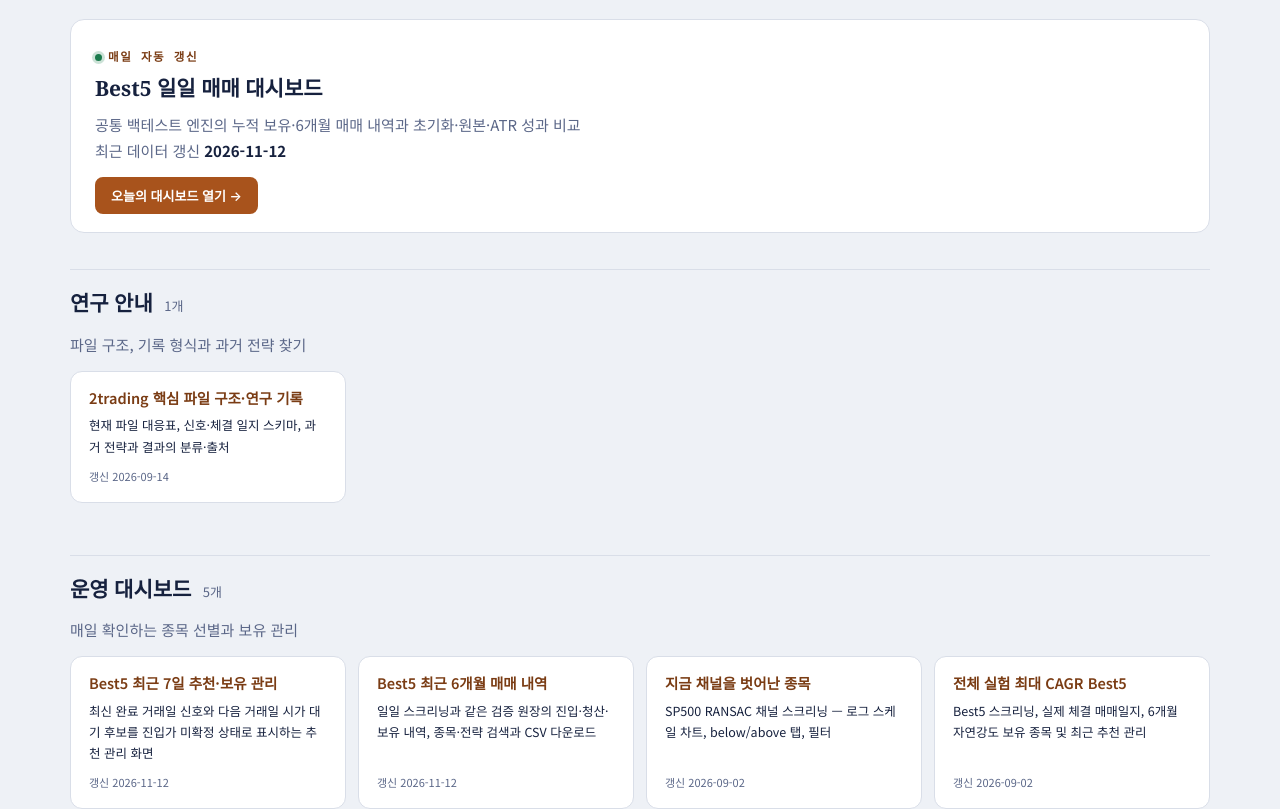
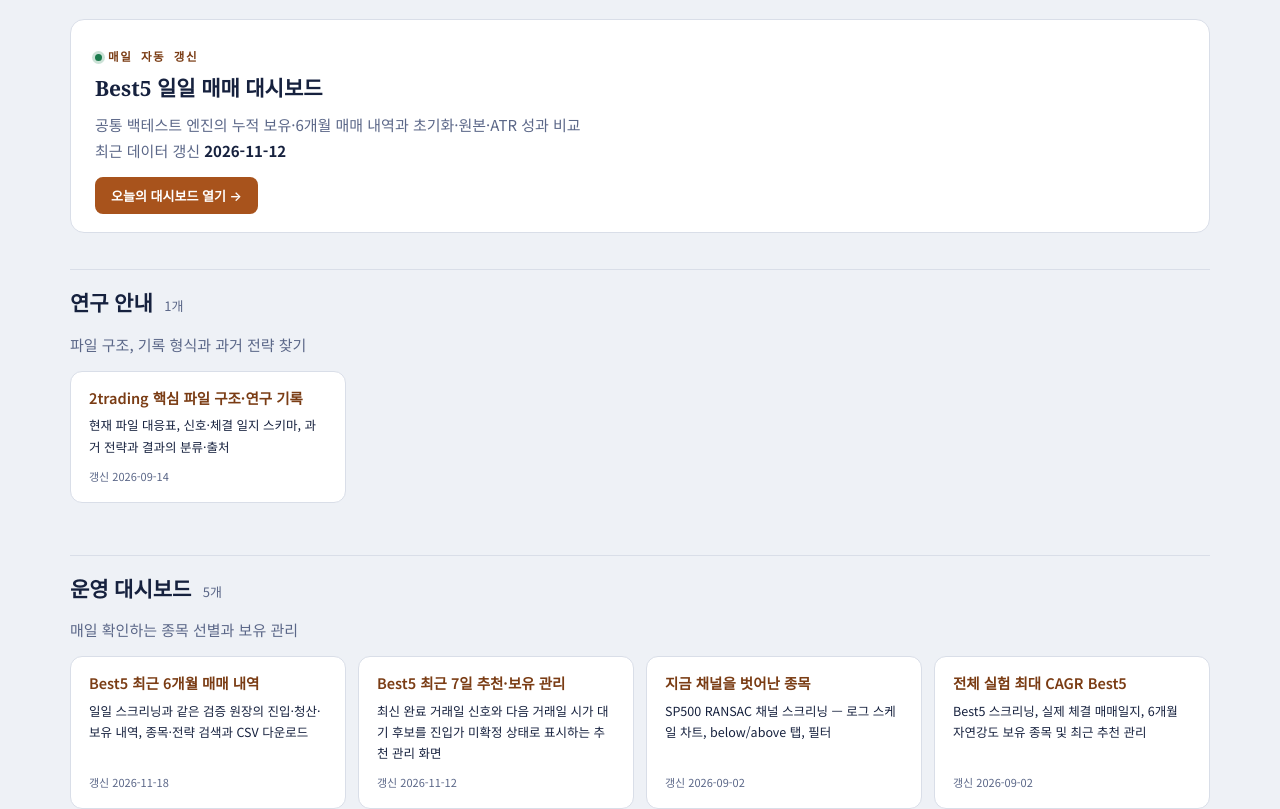
Before and after one commit to yunseo326/breakout-report, a plain HTML site: page index.html in a window 1280 px wide. Shown: the part 146-955 px from the top of the page. Drawn offline with Linux system fonts and the light colour scheme.

Commit message:
발행: Best5 최근 6개월 매매 내역 (best5-daily-trades)

```diff
--- a/index.html
+++ b/index.html
@@ -138,14 +138,14 @@ details.guide p{font-size:13px}
     <h2>운영 대시보드 <small>5개</small></h2>
     <p class="mut">매일 확인하는 종목 선별과 보유 관리</p>
     <div class="card-grid">
+      <a class="card" href="reports/best5-daily-trades.html">
+        <h3>Best5 최근 6개월 매매 내역</h3>
+        <p>일일 스크리닝과 같은 검증 원장의 진입·청산·보유 내역, 종목·전략 검색과 CSV 다운로드</p>
+        <span class="meta">갱신 2026-11-18</span>
+      </a>
       <a class="card" href="reports/best5-recommendation-manager.html">
         <h3>Best5 최근 7일 추천·보유 관리</h3>
         <p>최신 완료 거래일 신호와 다음 거래일 시가 대기 후보를 진입가 미확정 상태로 표시하는 추천 관리 화면</p>
-        <span class="meta">갱신 2026-11-12</span>
-      </a>
-      <a class="card" href="reports/best5-daily-trades.html">
-        <h3>Best5 최근 6개월 매매 내역</h3>
-        <p>일일 스크리닝과 같은 검증 원장의 진입·청산·보유 내역, 종목·전략 검색과 CSV 다운로드</p>
         <span class="meta">갱신 2026-11-12</span>
       </a>
       <a class="card" href="reports/current-signals.html">
```
Also changed, not shown: reports.json (+6 -6 lines), reports/best5-daily-trades.html (+1 -1 lines).
